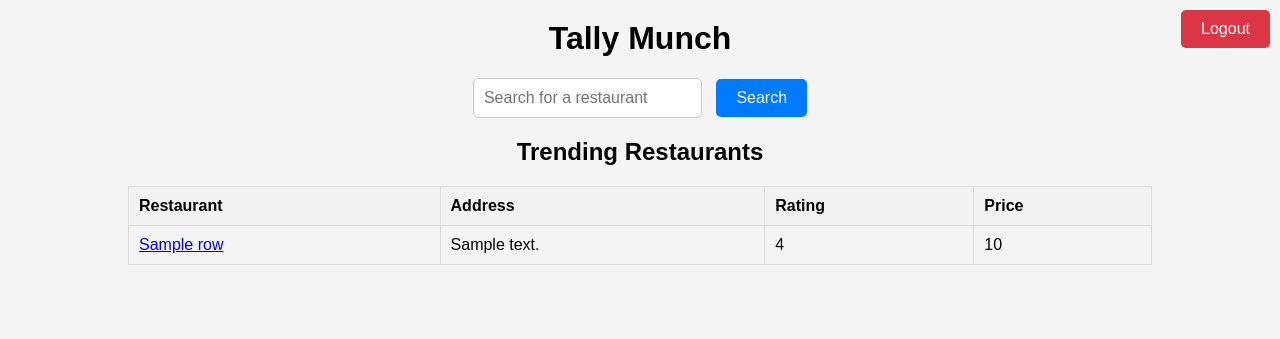
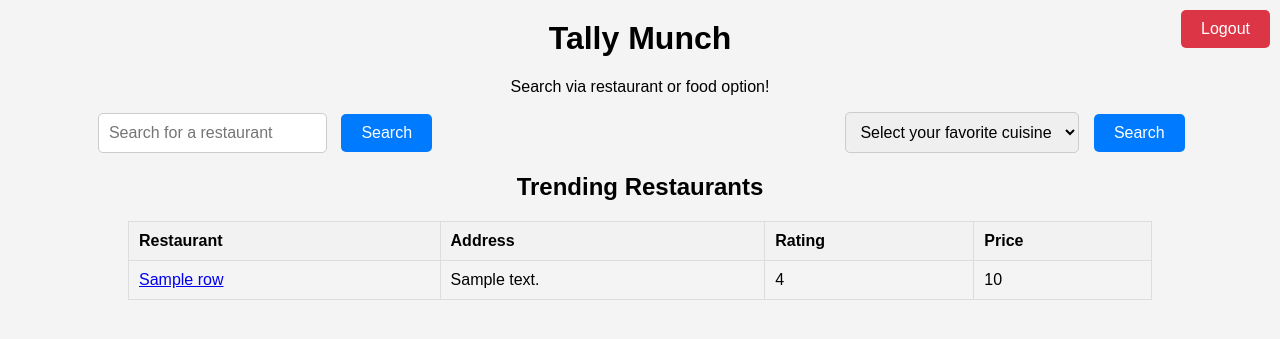
Before and after one commit to evanrudd/TallyMunch, a Flask app: template templates/index.html in a window 1280 px wide. Shown: the top 339 px of the page. Run offline with Flask 3, Linux system fonts and the light colour scheme; the template is opened without the code that fills it: most values are stand-ins (such as "Sample title", 1, 10 or a date in 2020).

Commit message:
added trend_counter functionality, and a drop down for food search capabilities

```diff
--- a/app.py
+++ b/app.py
@@ -26,12 +26,15 @@ def index():
         cursor.execute("SELECT * FROM Restaurants ORDER BY trend_counter DESC LIMIT 10")
         top_restaurants = cursor.fetchall()
 
+        cursor.execute("SELECT Food_category FROM Food_Option")
+        data = [item['Food_category'] for item in cursor.fetchall()]
+
         connection.close()
 
         for restaurant in top_restaurants:
             restaurant['price_display'] = restaurant['price']       #remooved the price_to_dollars function since the default price from yelp is in the format we want already
 
-        return render_template('index.html', rows=top_restaurants)
+        return render_template('index.html', rows=top_restaurants, data=data)
     else:
         return redirect(url_for('login'))
 
@@ -117,25 +120,57 @@ def logout():
 def search():
     if 'logged_in' in session:
         if request.method == 'POST':
-            search_query = request.form['restaurant']
 
-            connection = mysql.connector.connect(
-                host="cop4710-tallymunch.c3gw2k8i8nc0.us-east-1.rds.amazonaws.com",
-                user="admin",
-                password="COP4710!",
-                database="tally_munch"
-            )
-            cursor = connection.cursor(dictionary=True)
+            if 'restaurant' in request.form:
+                search_query = request.form['restaurant']
 
-            sql_query = "SELECT * FROM Restaurants WHERE name LIKE %s"
-            cursor.execute(sql_query, ('%' + search_query + '%',))
-            restaurants = cursor.fetchall()
+                connection = mysql.connector.connect(
+                    host="cop4710-tallymunch.c3gw2k8i8nc0.us-east-1.rds.amazonaws.com",
+                    user="admin",
+                    password="COP4710!",
+                    database="tally_munch"
+                )
+                cursor = connection.cursor(dictionary=True)
 
-            connection.close()
+                sql_query = "SELECT * FROM Restaurants WHERE name LIKE %s"
+                cursor.execute(sql_query, ('%' + search_query + '%',))
+                restaurants = cursor.fetchall()
 
-            return render_template('search.html', rows=restaurants)
-        else:
-            return render_template('search.html')
+                connection.close()
+
+                return render_template('search.html', rows=restaurants)
+            elif 'food' in request.form:
+                search_query = request.form['food']
+
+                connection = mysql.connector.connect(
+                    host="cop4710-tallymunch.c3gw2k8i8nc0.us-east-1.rds.amazonaws.com",
+                    user="admin",
+                    password="COP4710!",
+                    database="tally_munch"
+                )
+                cursor = connection.cursor(dictionary=True)
+
+                sql_query = """
+                    SELECT *
+                    FROM Restaurants
+                    WHERE id IN (
+                        SELECT id
+                        FROM RestaurantsFoodOptions
+                        WHERE FoodOptionID IN (
+                            SELECT FoodOptionID
+                            FROM Food_Option
+                            WHERE Food_Category LIKE %s
+                        )
+                    )
+                """
+                cursor.execute(sql_query, ('%' + search_query + '%',))
+                restaurants = cursor.fetchall()
+
+                connection.close()
+
+                return render_template('search.html', rows=restaurants)
+            else:
+                return render_template('search.html')
     else:
         return redirect(url_for('login'))
 
@@ -172,6 +207,11 @@ def restaurant_info(restaurant_id):
     # Extract the names of features
     feature_names = [feature['Feature_Name'] for feature in features]
 
+    # Increment trend_counter for the clicked restaurant
+    update_query = "UPDATE Restaurants SET trend_counter = trend_counter + 1 WHERE id = %s"
+    cursor.execute(update_query, (restaurant_id,))
+    connection.commit()
+
     connection.close()
 
     return render_template('restaurant_info.html', restaurant=restaurant_info, features=feature_names)
--- a/templates/index.html
+++ b/templates/index.html
@@ -17,6 +17,9 @@
             margin-top: 20px;
         }
         h2 {
+            text-align: center;
+        }
+        p {
             text-align: center;
         }
         .logout-btn {
@@ -40,8 +43,21 @@
         form.search-form {
             text-align: center;
             margin-bottom: 20px;
+            margin-right: 750px;
         }
         input[type="text"] {
+            padding: 10px;
+            font-size: 16px;
+            border-radius: 5px;
+            border: 1px solid #ccc;
+            box-sizing: border-box;
+        }
+        form.foodSearch-form {
+            text-align: center;
+            margin-bottom: -40px;
+            margin-left: 750px;
+        }
+        .food-dropdown {
             padding: 10px;
             font-size: 16px;
             border-radius: 5px;
@@ -86,13 +102,26 @@
 </head>
 <body>
     <h1>Tally Munch</h1>
+    <p>Search via restaurant or food option!</p>
+    <form action="{{ url_for('search') }}" method="POST" class="foodSearch-form">
+        <select name="food" class="food-dropdown" required>
+            <option value="" disabled selected>Select your favorite cuisine</option>
+            {% for item in data %}
+                <option value="{{ item }}">{{ item }}</option>
+            {% endfor %}
+        </select>
+        <button type="submit" class="search-btn">Search</button>
+    </form>
+
     <form action="{{ url_for('search') }}" method="POST" class="search-form">
         <input type="text" name="restaurant" placeholder="Search for a restaurant">
         <button type="submit" class="search-btn">Search</button>
     </form>
+
     <form action="{{ url_for('logout') }}" method="POST">
         <button class="logout-btn">Logout</button>
     </form>
+
     <h2>Trending Restaurants</h2>
     <table>
         <thead>
```
